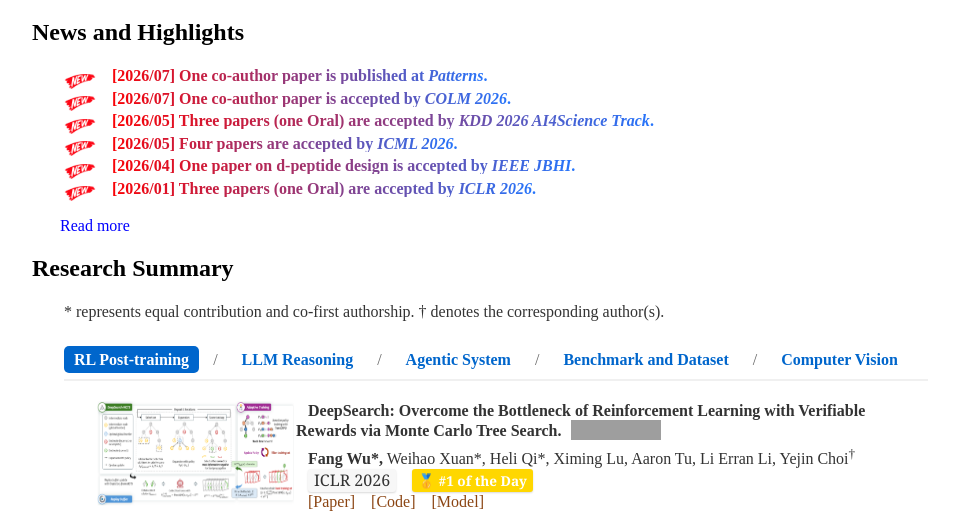
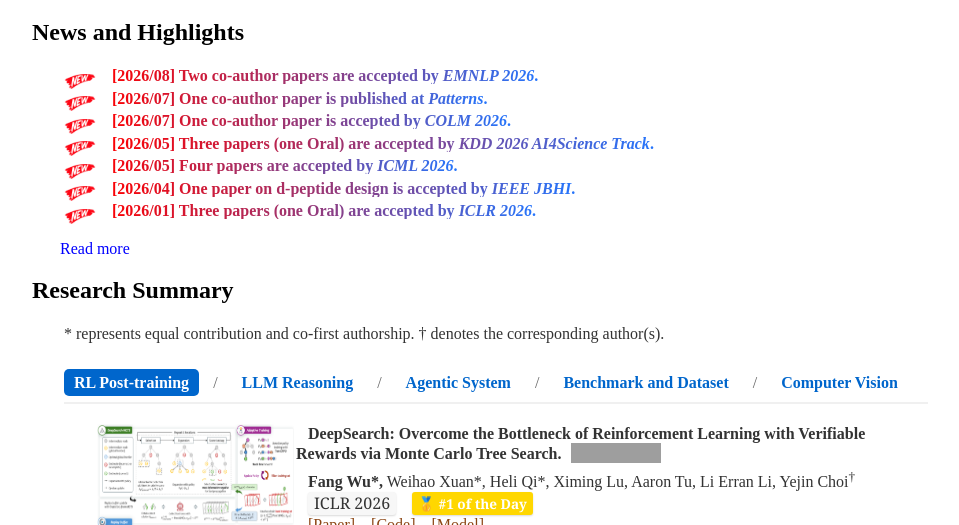
Before and after one commit to smiles724/smiles724.github.io, a Jekyll site: the page built from index.html, in a window 1280 px wide and 900 px high, cut to the strip 375-900 px from the top of the window. Shown: the whole strip, without its empty margins (160-1119 px from the left). Built offline with Jekyll 4.4.1, drawn with Linux system fonts in a browser that asks for light colours; nearby versions of some CDN libraries; a style sheet for code colours, icons or effects is not loaded; grey boxes are pictures that could not be loaded.

Commit message:
update papers

```diff
--- a/index.html
+++ b/index.html
@@ -128,6 +128,9 @@
 
 	<h2><a name="news"></a>News and Highlights</h2>
 		<p style="margin-left: 2em;">
+			<img src="img/new.png" align="middle" width="32" height="15"/>
+			<b  style="background-image: linear-gradient(90deg,#ff0000 0,#2575fc); -webkit-background-clip: text; -webkit-text-fill-color: transparent;">
+			    &nbsp&nbsp [2026/08] Two co-author papers are accepted by <em>EMNLP 2026</em>. <br></b>
 			<img src="img/new.png" align="middle" width="32" height="15"/>
 			<b  style="background-image: linear-gradient(90deg,#ff0000 0,#2575fc); -webkit-background-clip: text; -webkit-text-fill-color: transparent;">
 			    &nbsp&nbsp [2026/07] One co-author paper is published at <em>Patterns</em>. <br></b>
--- a/papers_ai.html
+++ b/papers_ai.html
@@ -135,7 +135,7 @@
 			<span style="margin-left: 6px; vertical-align: middle;"> <img src="https://img.shields.io/github/stars/xiaolonghan2000/Weight2Token?style=social" alt="GitHub stars"/></span> <br>
 			&nbsp;&nbsp; Xiaolong Han, Ferrante Neri<sup>&dagger;</sup>, Zijian Jiang, <b>Fang Wu</b>, Yanfang Ye, Lu Yin, Zehong Wang<sup>&dagger;</sup><br>
 			&nbsp;&nbsp; <span style="display: inline-block;background: #f7f7f7; color: #333333;padding: 2px 6px;border-radius: 3px;box-shadow: 0px 1px 2px rgba(0, 0, 0, 0.15); font-weight: normal;
-    		font-size: 1.0em; font-family: 'Georgia', 'Times New Roman', serif;">Under Review</span> <br>
+    		font-size: 1.0em; font-family: 'Georgia', 'Times New Roman', serif;">EMNLP 2026</span> <br>
 			&nbsp;&nbsp; <a href="https://arxiv.org/abs/2603.15990">[Paper]</a>
 			&nbsp;&nbsp; <a href="https://github.com/xiaolonghan2000/Weight2Token">[Code]</a><br>
 			<br>
@@ -267,19 +267,19 @@
 			&nbsp;&nbsp; <a href="https://github.com/GuanchengWan/DLA-SAIL-Training">[Code]</a> <br>
 			<br>
 		</p>
-<!--		<p style="margin-left: 4em;">-->
-<!--			<img src="img/paper/debate.jpg" align="left" width="200" height="105"/>-->
-<!--			&nbsp;&nbsp; <b>When to Trust Context: Agentic Debates for Context Reliability</b>-->
-<!--			<span style="margin-left: 6px; vertical-align: middle;">-->
-<!--			  <img src="https://img.shields.io/github/stars/smiles724/Self-Reflective-Debates?style=social" alt="GitHub stars"/>-->
-<!--			</span> <br>-->
-<!--			&nbsp;&nbsp; Zeqi Zhou*, <b>Fang Wu</b>*<sup>&dagger;</sup>, Shayan Talaei*, Haokai Zhao, Cheng Meixin, Tinson Xu, Amin Saberi, Yejin Choi<br>-->
-<!--			&nbsp;&nbsp; <span style="display: inline-block;background: #f7f7f7; color: #333333;padding: 2px 6px;border-radius: 3px;box-shadow: 0px 1px 2px rgba(0, 0, 0, 0.15); font-weight: normal;-->
-<!--    		font-size: 0.9em; font-family: 'Georgia', 'Times New Roman', serif;">ACL 2025 KnowFM Workshop</span><br>-->
-<!--			&nbsp;&nbsp; <a href="https://arxiv.org/abs/2506.06020">[Paper]</a>-->
-<!--			&nbsp;&nbsp; <a href="https://github.com/smiles724/Self-Reflective-Debates">[Code]</a> <br>-->
-<!--			<br>-->
-<!--		</p>-->
+		<p style="margin-left: 4em;">
+			<img src="img/paper/agentfold.png" align="left" width="200" height="105"/>
+			&nbsp;&nbsp; <b>AgentFold: Self-Evolving Exploration of Protein Folding Models</b>
+			<span style="margin-left: 6px; vertical-align: middle;">
+			  <img src="https://img.shields.io/github/stars/?style=social" alt="GitHub stars"/>
+			</span> <br>
+			&nbsp;&nbsp; Mingquan Liu*, Jiangyu Chen*, Hanqun Cao, Xujun Zhang, Pengsen Ma, Xiangru Tang, Shuting Jin, Zhuo Yang, Zehong Wang, Tianfan Fu, <b>Fang Wu</b><sup>&dagger;</sup>, Xiangxiang Zeng<sup>&dagger;</sup><br>
+			&nbsp;&nbsp; <span style="display: inline-block;background: #f7f7f7; color: #333333;padding: 2px 6px;border-radius: 3px;box-shadow: 0px 1px 2px rgba(0, 0, 0, 0.15); font-weight: normal;
+    		font-size: 0.9em; font-family: 'Georgia', 'Times New Roman', serif;">EMNLP 2026</span><br>
+			&nbsp;&nbsp; <a href="https://openreview.net/forum?id=MPw3obDKcD">[Paper]</a>
+			&nbsp;&nbsp; <a href="">[Code]</a> <br>
+			<br>
+		</p>
 		<p style="margin-left: 4em;">
 			<img src="img/paper/cellforge.png" align="left" width="200" height="105"/>
 			&nbsp;&nbsp; <b>CellForge: Agentic Design of Virtual Cell Models</b>
```
Also changed, not shown: img/paper/agentfold.png (added).
